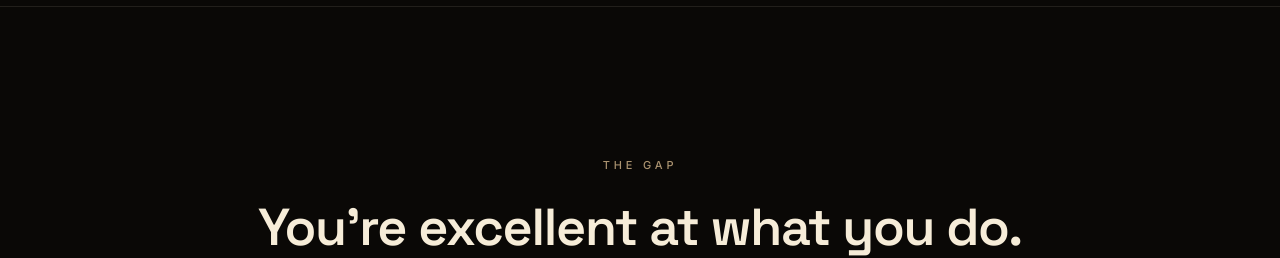
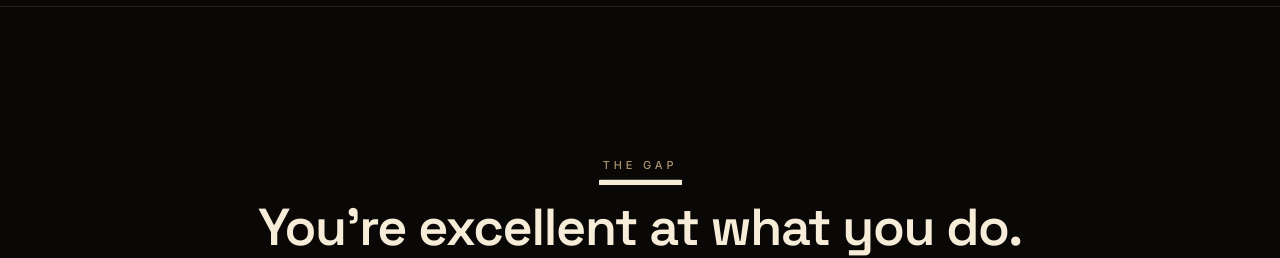
Before and after one commit to koryucreatives/koryucreatives.github.io, a Next.js app: page / in a window 1280 px wide. Shown: the part 860-1118 px from the top of the page. Built offline with nearby package versions, Linux system fonts and the light colour scheme.

Commit message:
Revert "Rework The Gap label animation into a fall-topple-vanish sequence"
This reverts commit 8862d3fbf3db1e37c3fde11310353144521c30b8.

```diff
--- a/components/sections/Story.tsx
+++ b/components/sections/Story.tsx
@@ -11,31 +11,18 @@ import {
 import clsx from "clsx";
 import { Reveal } from "@/components/ui/Reveal";
 
-// A rod falls in vertically, topples over into a horizontal underline,
-// "THE GAP" pops out from behind it, then the bar drops away under its
-// own weight and disappears, leaving just the label. Plays once, on
-// scroll-in.
-const ROD_WIDTH = 5;
-const ROD_LENGTH = 72;
-
+// A fat bar drops in, bounces once, then shrinks into a thin underline
+// while "THE GAP" pops out from behind it. Plays once, on scroll-in.
 const gapBarVariants: Variants = {
-  hidden: { y: -140, rotate: 0, opacity: 1 },
+  hidden: { y: -56, opacity: 0, scaleY: 1 },
   visible: {
-    y: [-140, 0, -5, 0, 0, 0, 0, 56],
-    rotate: [0, 0, 0, 0, 95, 90, 90, 90],
-    opacity: [1, 1, 1, 1, 1, 1, 1, 0],
+    y: [-56, 6, 0, 0],
+    opacity: [0, 1, 1, 1],
+    scaleY: [1, 1, 1, 0.12],
     transition: {
-      duration: 1.7,
-      times: [0, 0.28, 0.33, 0.38, 0.55, 0.68, 0.82, 1],
-      ease: [
-        "easeIn",
-        "easeOut",
-        "easeIn",
-        "easeOut",
-        "easeOut",
-        "linear",
-        "easeIn",
-      ],
+      duration: 1,
+      times: [0, 0.4, 0.55, 1],
+      ease: ["easeIn", "easeOut", "easeInOut"],
     },
   },
 };
@@ -46,8 +33,8 @@ const gapTextVariants: Variants = {
     opacity: [0, 0, 1, 1],
     scale: [0.4, 0.4, 1.15, 1],
     transition: {
-      duration: 1.7,
-      times: [0, 0.58, 0.7, 0.8],
+      duration: 1,
+      times: [0, 0.55, 0.8, 1],
       ease: ["linear", "easeOut", "easeOut"],
     },
   },
@@ -57,7 +44,15 @@ function GapLabel() {
   const shouldReduceMotion = useReducedMotion();
 
   if (shouldReduceMotion) {
-    return <span className="label">The Gap</span>;
+    return (
+      <span className="relative inline-block px-1">
+        <span
+          aria-hidden="true"
+          className="absolute inset-x-0 bottom-0 h-[2px] bg-ink-50"
+        />
+        <span className="label relative z-10 inline-block">The Gap</span>
+      </span>
+    );
   }
 
   return (
@@ -67,21 +62,12 @@ function GapLabel() {
       whileInView="visible"
       viewport={{ once: true, margin: "-80px" }}
     >
-      <span
+      <motion.span
         aria-hidden="true"
-        className="absolute left-1/2 top-1/2"
-        style={{
-          width: ROD_WIDTH,
-          height: ROD_LENGTH,
-          marginLeft: -ROD_WIDTH / 2,
-          marginTop: -ROD_LENGTH / 2,
-        }}
-      >
-        <motion.span
-          className="block h-full w-full rounded-[2px] bg-ink-50"
-          variants={gapBarVariants}
-        />
-      </span>
+        className="absolute inset-x-0 rounded-[2px] bg-ink-50"
+        style={{ top: -10, bottom: -10, transformOrigin: "bottom" }}
+        variants={gapBarVariants}
+      />
       <motion.span
         className="label relative z-10 inline-block"
         variants={gapTextVariants}
```
